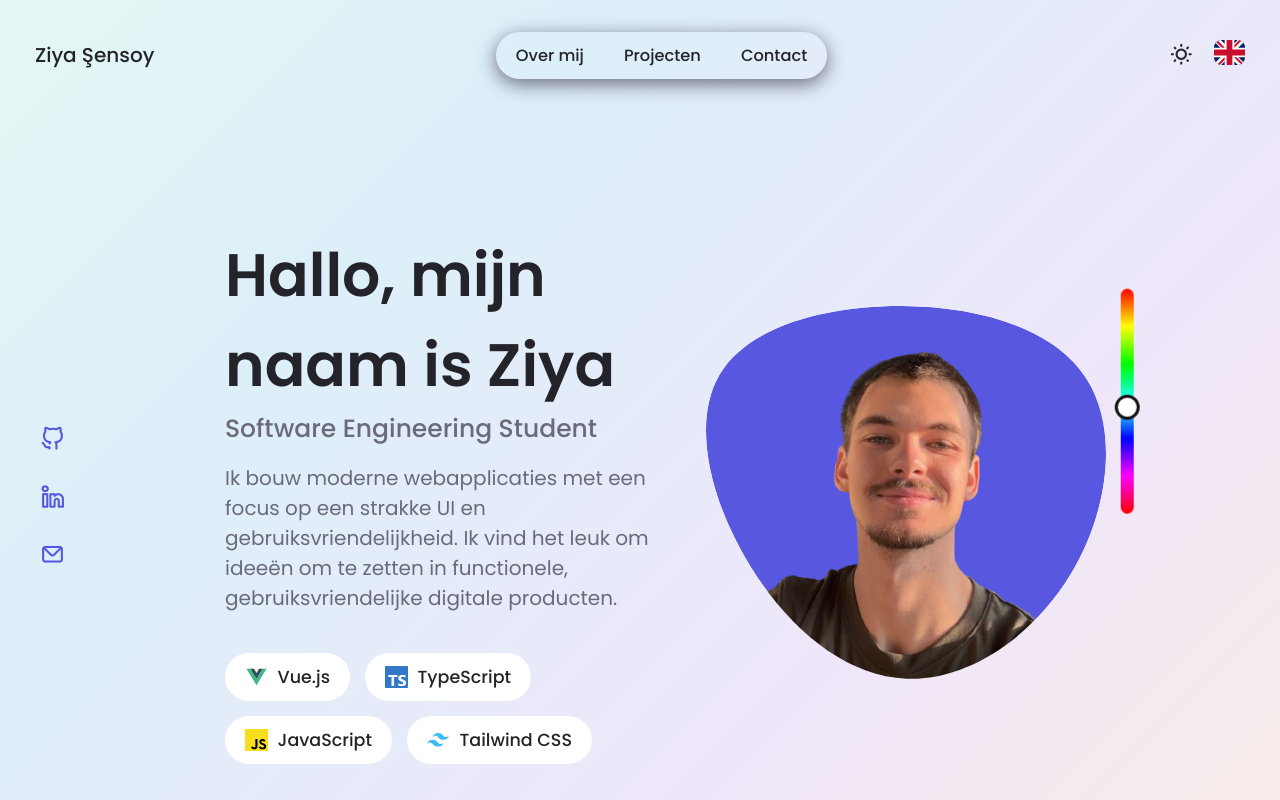
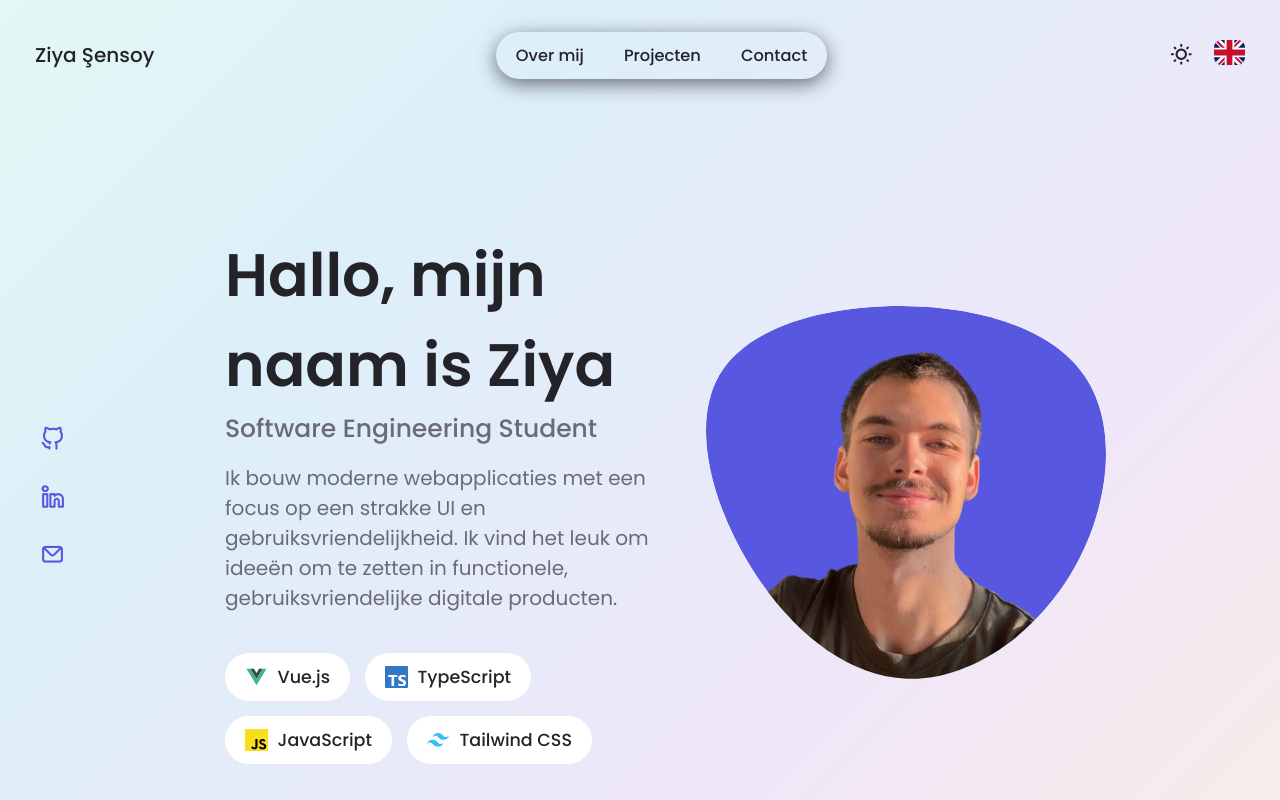
Before and after one commit to ziyasensoy/Portfolio, a Nuxt app: page / in a window 1280 px wide. Shown: the top 800 px of the page. Built offline with nearby package versions, Linux system fonts and the light colour scheme.

Commit message:
refactor: remove hue slider

```diff
--- a/app/pages/index.vue
+++ b/app/pages/index.vue
@@ -8,6 +8,5 @@
         <Contact />
         <Footer />
         <ScrollTopButton />
-        <HueSlider />
     </div>
 </template>
```
